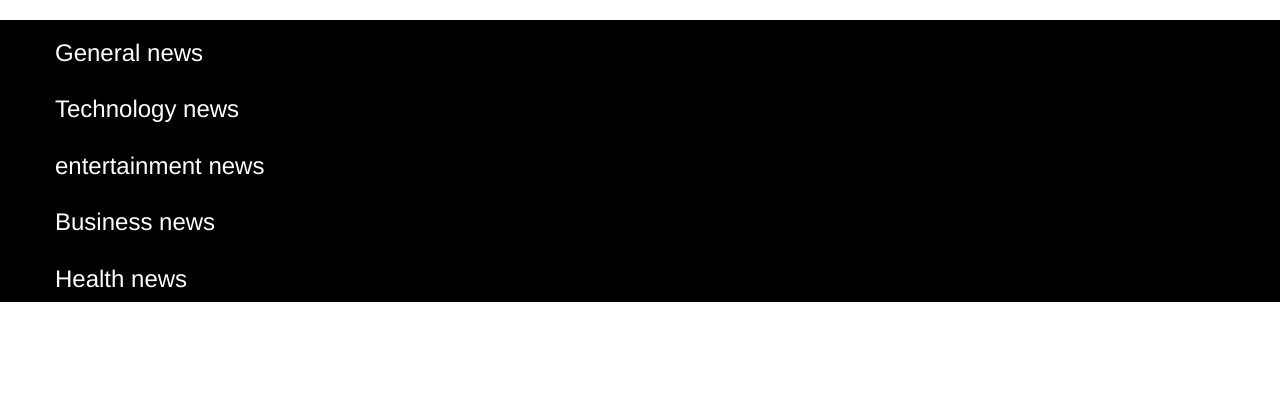
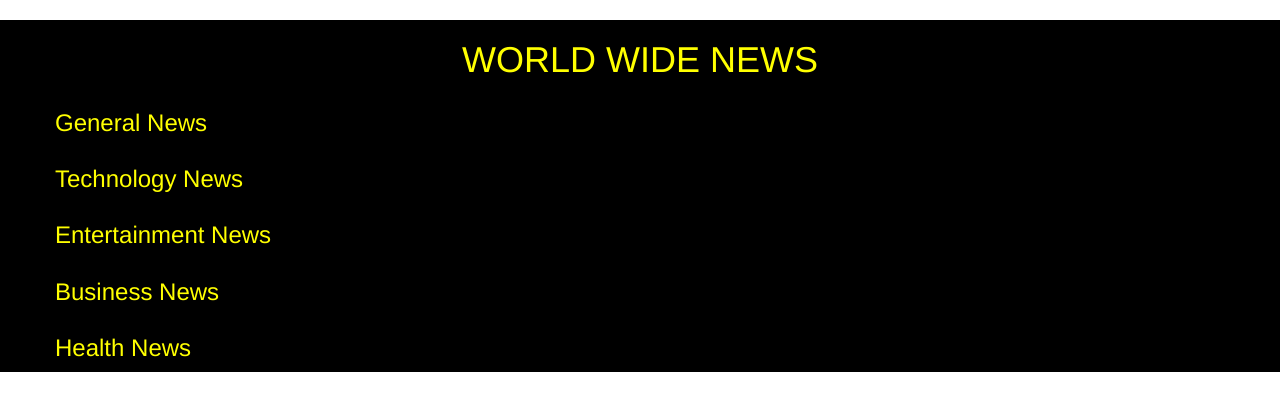
Before and after one commit to UMUTONIRitha/News_API, a Flask app: template app/templates/index.html in a window 1280 px wide. Shown: the part 52-463 px from the top of the page. Run offline with Flask 2, Linux system fonts and the light colour scheme; the template is opened without the code that fills it, so the values that code supplies are empty; parts of the project's set-up code (start-up, migrations or seed data) failed here and were passed over; some libraries are stand-ins or nearby versions.

Commit message:
final commit

```diff
--- a/app/templates/article.html
+++ b/app/templates/article.html
@@ -7,7 +7,7 @@
 
 {% block content%}
 <div class="body">
-<h1 style="text-align: center;"> WORLD WIDE NEWS </h1>
+<h1 style="text-align: center; color:yellow"> ARTICLES </h1>
 <div class="container">
 
     {% for article_item in articles | batch(3)%}
--- a/app/templates/index.html
+++ b/app/templates/index.html
@@ -11,37 +11,38 @@
 {% block content %}
 <div class="body">
 <div class="container">
+    <h1 style="text-align: center; color:yellow"> WORLD WIDE NEWS </h1>
     <div class="card row m-1">
         <!-- General news -->
-        <h3> General news</h3>
+        <h3 style="color: yellow;"> General News</h3>
         <ul>
             {{ macro.displaySourcesList(general)}}
         </ul>
     </div>
     <div class="card row m-1">
         <!-- Technology news -->
-        <h3> Technology news</h3>
+        <h3 style="color: yellow;"> Technology News</h3>
         <ul>
             {{ macro.displaySourcesList(technology)}}
         </ul>
     </div>
     <div class="card row m-1">
         <!-- Entertainment news -->
-        <h3> entertainment news</h3>
+        <h3 style="color: yellow;"> Entertainment News</h3>
         <ul>
             {{ macro.displaySourcesList(entertainment)}}
         </ul>
     </div>
     <div class="card row m-1">
         <!-- Business news -->
-        <h3> Business news</h3>
+        <h3 style="color: yellow;"> Business News</h3>
         <ul>
             {{ macro.displaySourcesList(business)}}
         </ul>
     </div>
     <div class="card row m-1">
         <!-- Health news -->
-        <h3> Health news</h3>
+        <h3 style="color: yellow;"> Health News</h3>
         <ul>
             {{ macro.displaySourcesList(health)}}
         </ul>
```
Also changed, not shown: app/static/css/index.css (line endings or trailing spaces).
